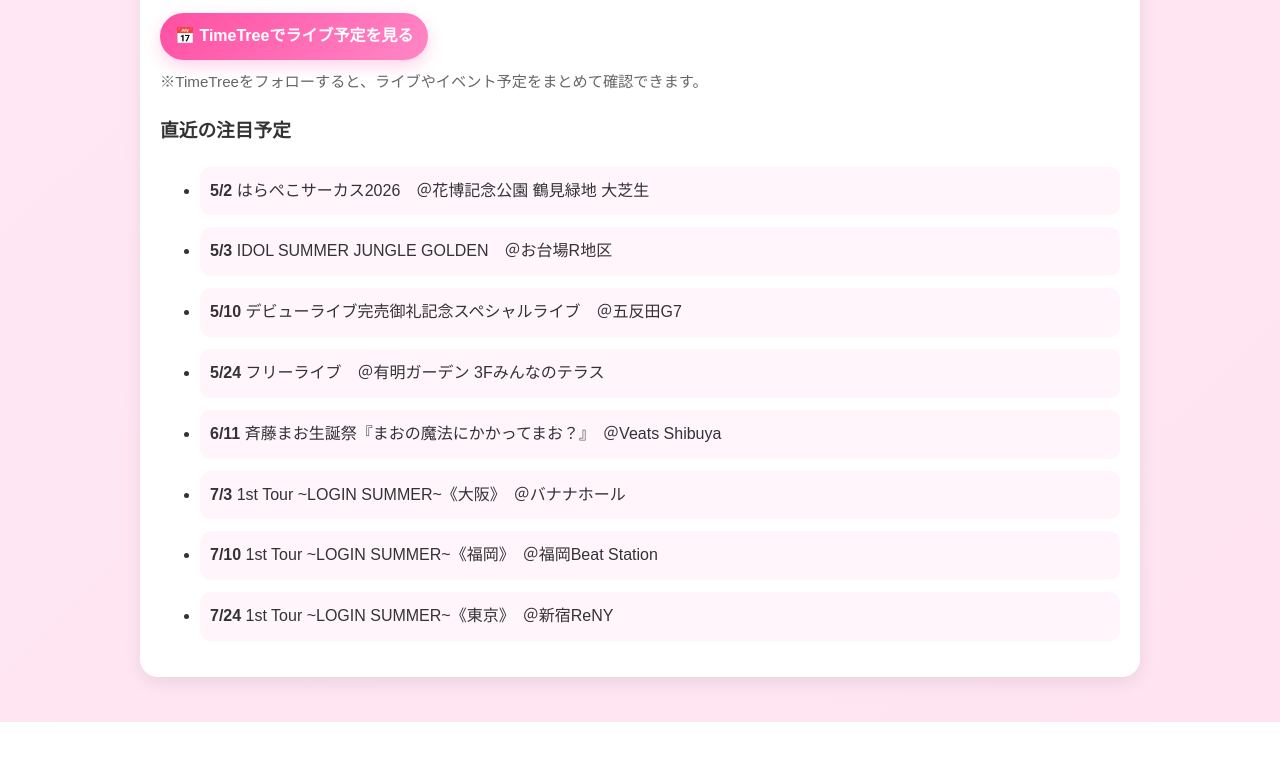
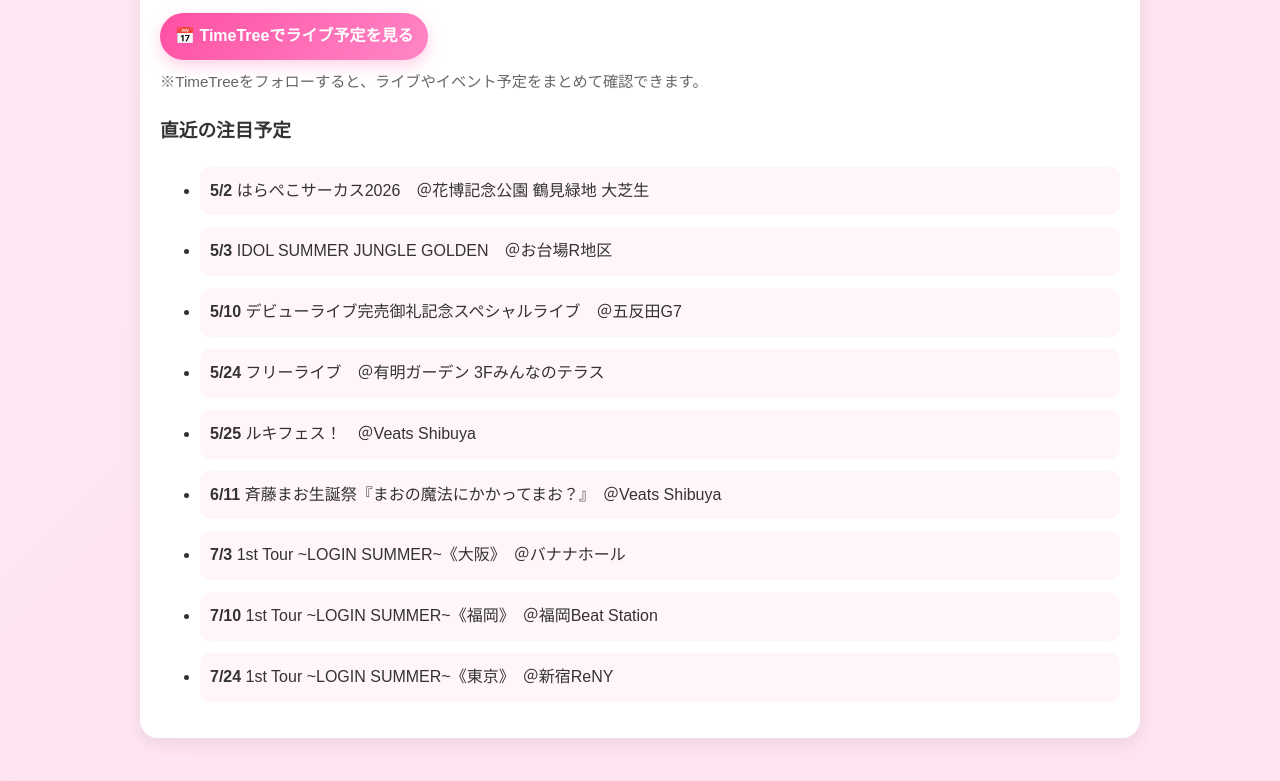
Before and after one commit to xiliilliiilllx/lvcharm-site, a plain HTML site: page index.html in a window 1280 px wide. Shown: the part 4401-5182 px from the top of the page. Before the commit the page ends 5123 px from the top, so only its background shows below. Drawn offline with Linux system fonts and the light colour scheme.

Commit message:
Update index.html

```diff
--- a/index.html
+++ b/index.html
@@ -608,6 +608,7 @@
       <li><strong>5/3</strong> IDOL SUMMER JUNGLE GOLDEN　＠お台場R地区</li>
       <li><strong>5/10</strong> デビューライブ完売御礼記念スペシャルライブ　＠五反田G7</li>
       <li><strong>5/24</strong> フリーライブ　＠有明ガーデン 3Fみんなのテラス</li>
+      <li><strong>5/25</strong> ルキフェス！　＠Veats Shibuya</li>
       <li><strong>6/11</strong> 斉藤まお生誕祭『まおの魔法にかかってまお？』　＠Veats Shibuya</li>
       <li><strong>7/3</strong> 1st Tour ~LOGIN SUMMER~《大阪》　＠バナナホール</li>
       <li><strong>7/10</strong> 1st Tour ~LOGIN SUMMER~《福岡》　＠福岡Beat Station</li>
```
